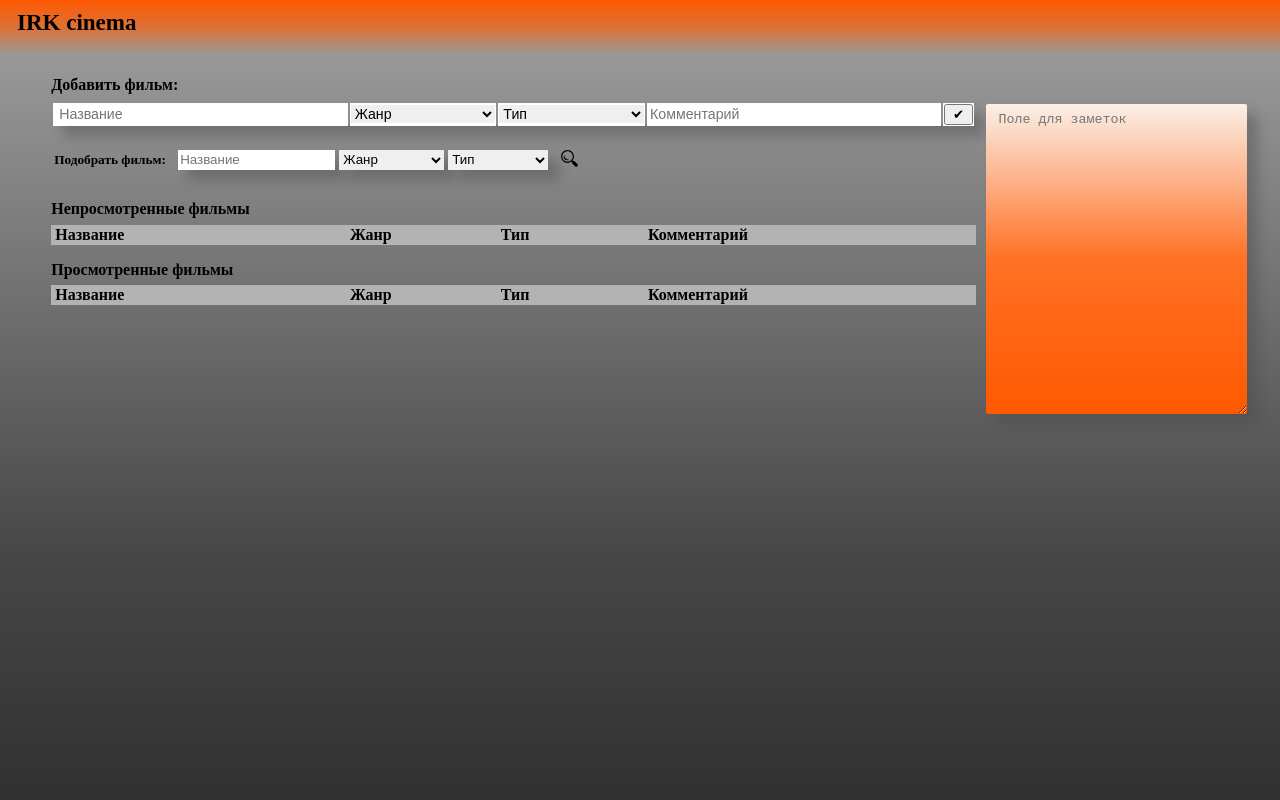
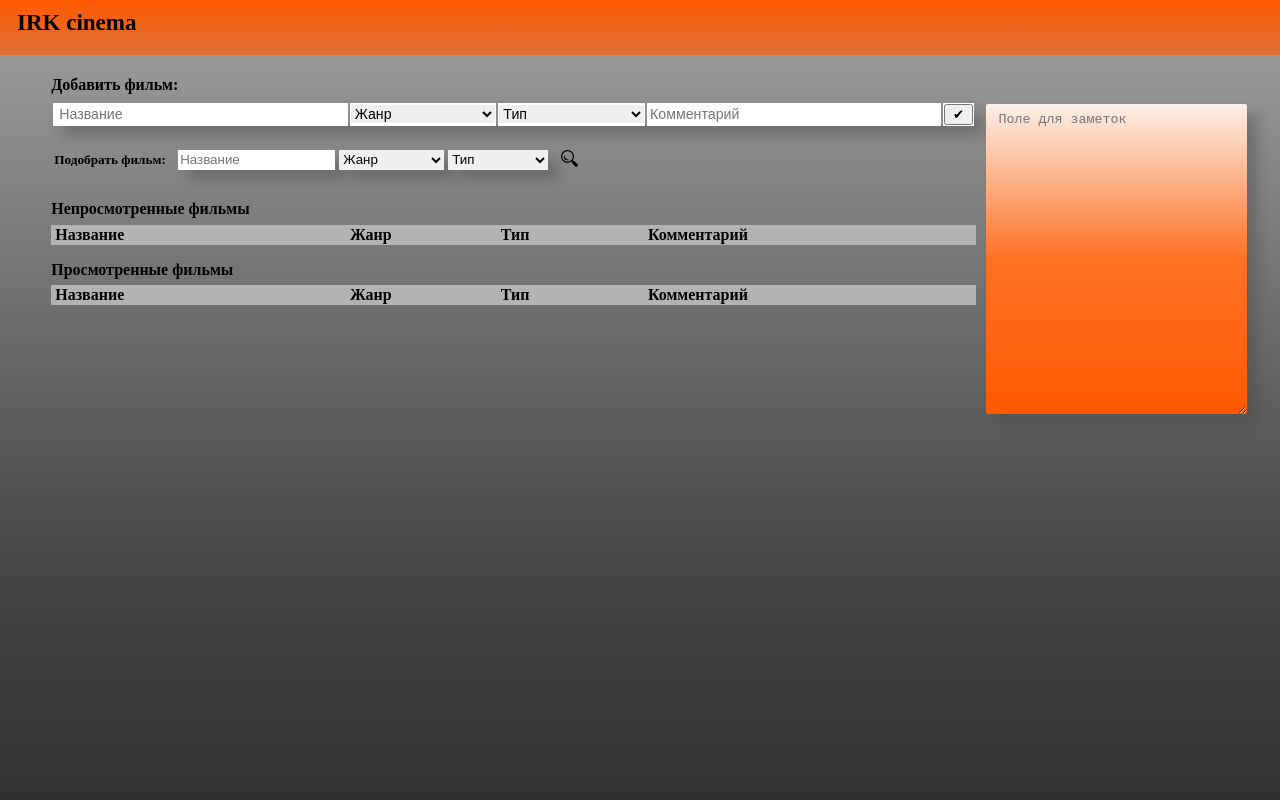
Before and after one commit to Vlad7292domadoma/IRK-cinema, a plain HTML site: page index.html in a window 1280 px wide. Shown: the top 800 px of the page. Drawn offline with Linux system fonts and the light colour scheme.

Commit message:
Update style.css

```diff
--- a/style.css
+++ b/style.css
@@ -1,6 +1,6 @@
 .topTextDiv {
   height: 55px;
-  background-image: linear-gradient(#ff5900 ,#ff5900a6,  #e0962709);
+  background-image: linear-gradient(#ff5900 ,#ff5900a6);
   font-display: initial;
   width: 100%;
   display: block;
```
